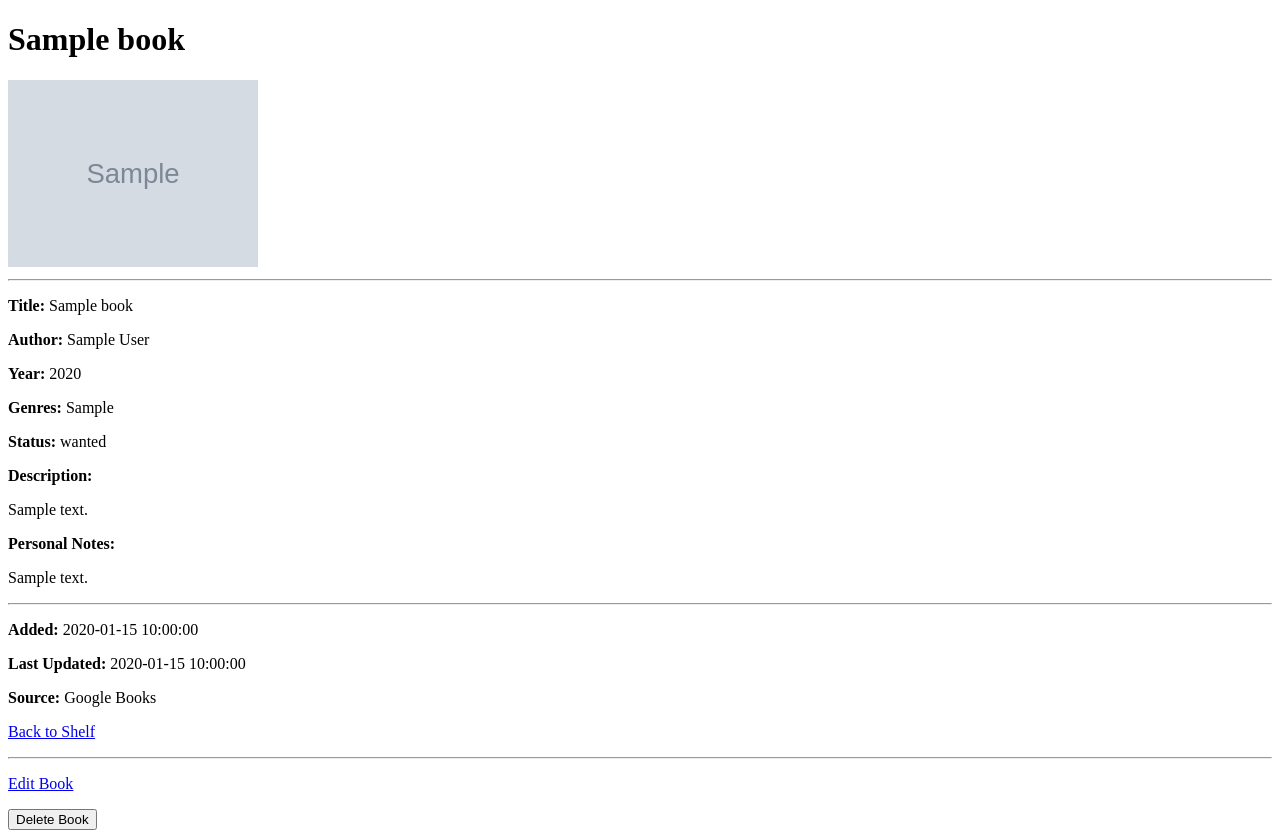
After one commit to em3rch/bookshelf-project, a Flask app: page /books/1 in a window 1280 px wide. The commit adds this page. Run offline with Flask 3, Linux system fonts and the light colour scheme; a user stored in the database is signed in; tables that the repository leaves empty hold one stand-in row (values such as "Sample post"); grey boxes marked "Sample" are stand-in pictures.

Commit message:
Did CRUD process on Book model

```diff
--- a/app/routes/books.py
+++ b/app/routes/books.py
@@ -1,12 +1,20 @@
-from flask import Blueprint, render_template, redirect, url_for
+import os
+from uuid import uuid4 # Universally Unique Identifier. Used to uniquely identify object , data, or files
+
+from flask import Blueprint, render_template, redirect, url_for, request, flash, abort
 from flask_login import current_user, login_required
 
+
+from werkzeug.utils import secure_filename
+
+from app.db_models import Book
+from app.extensions import db
 
 
 books_bp = Blueprint("books", __name__)
 
 
-@books_bp.route("/books-list")
+@books_bp.route("/books")
 @login_required
 def books_list_handler():
     books = current_user.books
@@ -15,7 +23,216 @@ def books_list_handler():
 
 
 
-@books_bp.route("/book-creation", methods=["GET", "POST"])
+@books_bp.route("/books/add", methods=["GET", "POST"])
 @login_required
-def book_creation_handler():
-    return render_template("book_creation.html")
+def book_add_handler():
+    if request.method == "POST":
+        title = request.form.get("title", "").strip()
+        author = request.form.get("author", "").strip()
+        year = request.form.get("year", "").strip()
+        genres = request.form.get("genres", "").strip()
+        description = request.form.get("description", "").strip()
+        status = request.form.get("status", "").strip()
+        notes = request.form.get("notes", "").strip()
+        cover = request.files.get("cover")
+
+        cover_filename = None
+
+        # Title verification
+        if not title:
+            flash("Book title is required.")
+            return redirect(url_for("books.book_add_handler"))
+
+        # Year verification
+        try:
+            year = int(year) if year else None
+        except ValueError:
+            flash("Year must be a number.")
+            return redirect(url_for("books.book_add_handler"))
+
+        # Status verification
+        if status not in Book.BOOK_STATUSES:
+            flash("Invalid status.")
+            return redirect(url_for("books.book_add_handler"))
+
+        # Cover verification
+        if cover and cover.filename:
+            extension = os.path.splitext(secure_filename(cover.filename))[1] # Get extension WITH the dot.
+
+            if extension.lower().replace('.', '') not in Book.ALLOWED_COVER_EXTENSIONS:
+                flash("Only PNG, JPG, JPED and WEBP files are allowed to be uploaded.")
+                return redirect(url_for("books.book_add_handler"))
+
+            cover_filename = f"{uuid4()}{extension}"
+
+            upload_path = os.path.join(
+                "app",
+                "static",
+                "uploads",
+                "covers",
+                cover_filename
+            )
+
+            cover.save(upload_path)
+
+        book = Book(
+            user_id=current_user.id,
+            google_id=None,
+            title=title,
+            author=author or None,
+            year=year,
+            genres=genres or None,
+            description=description or None,
+            status=status,
+            notes=notes or None,
+            cover_url=None,
+            cover_image=cover_filename
+        )
+
+        db.session.add(book)
+        db.session.commit()
+
+        flash("Book added successfully.")
+
+        return redirect(url_for("books.books_list_handler"))
+
+    return render_template("book_add.html")
+
+
+
+@books_bp.route("/books/<int:book_id>")
+@login_required
+def book_details_handler(book_id: int):
+    book = Book.query.get_or_404(book_id)
+
+    if book.user_id != current_user.id:
+        abort(403)
+
+    return render_template(
+        "book_details.html",
+        book=book
+    )
+
+
+@books_bp.route("/books/<int:book_id>/edit", methods=["GET", "POST"])
+@login_required
+def book_edit_handler(book_id: int):
+    book = Book.query.get_or_404(book_id)
+
+    if book.user_id != current_user.id:
+        abort(403)
+
+
+    if request.method == "POST":
+        title = request.form.get("title", "").strip()
+        author = request.form.get("author", "").strip()
+        year = request.form.get("year", "").strip()
+        genres = request.form.get("genres", "").strip()
+        description = request.form.get("description", "").strip()
+        status = request.form.get("status", "").strip()
+        notes = request.form.get("notes", "").strip()
+        cover = request.files.get("cover")
+
+        cover_filename = None
+
+        # Title verification
+        if not title:
+            flash("Title is required.")
+            return redirect(
+                url_for("books.book_edit_handler", book_id=book.id)
+            )
+
+        try:
+            year = int(year) if year else None
+        except ValueError:
+            flash("Year must be a number.")
+            return redirect(
+                url_for("books.book_edit_handler", book_id=book.id)
+            )
+
+        if status not in Book.BOOK_STATUSES:
+            flash("Invalid status.")
+            return redirect(
+                url_for("books.book_edit_handler", book_id=book.id)
+            )
+
+        if cover and cover.filename:
+            extension: str = os.path.splitext(secure_filename(cover.filename))[1]
+
+            if extension.lower().replace('.', '') not in Book.ALLOWED_COVER_EXTENSIONS:
+                flash("Only PNG, JPG, JPEG and WEBP are allowed.")
+                return redirect(url_for("books.book_edit_handler", book_id=book.id))
+
+            if book.cover_image:
+                old_file = os.path.join(
+                    "app",
+                    "static",
+                    "uploads",
+                    "covers",
+                    book.cover_image
+                )
+
+                if os.path.exists(old_file):
+                    os.remove(old_file)
+
+            cover_filename = f"{uuid4()}{extension}"
+
+            upload_path = os.path.join(
+                "app",
+                "static",
+                "uploads",
+                "covers",
+                cover_filename
+            )
+
+            cover.save(upload_path)
+
+        book.title = title
+        book.author = author or None
+        book.year = year
+        book.genres = genres or None
+        book.description = description or None
+        book.status = status
+        book.notes = notes or None
+
+        if cover_filename:
+            book.cover_image = cover_filename
+
+        db.session.commit()
+
+        flash("Book updated successfully.")
+
+        return redirect(url_for("books.book_details_handler", book_id=book.id))
+
+    return render_template(
+        "book_edit.html",
+        book=book
+    )
+
+
+@books_bp.route("/books/<int:book_id>/delete", methods=["POST"])
+@login_required
+def book_delete_handler(book_id: int):
+    book = Book.query.get_or_404(book_id)
+
+    if book.user_id != current_user.id:
+        abort(403)
+
+    if book.cover_image:
+        cover_path = os.path.join(
+            "app",
+            "static",
+            "uploads",
+            "covers",
+            book.cover_image
+        )
+
+        if os.path.exists(cover_path):
+            os.remove(cover_path)
+
+    db.session.delete(book)
+    db.session.commit()
+
+    flash("Book has been removed from your bookshelf.")
+
+    return redirect(url_for("books.books_list_handler"))
--- /dev/null
+++ b/app/templates/book_details.html
@@ -0,0 +1,107 @@
+{% extends "base.html" %}
+
+{% block title %}{{ book.title }}{% endblock %}
+
+{% block content %}
+
+    <h1>{{ book.title }}</h1>
+
+    {% if book.cover_image %}
+        <img
+            src="{{ url_for('static', filename='uploads/covers/' + book.cover_image) }}"
+            alt="{{ book.title }}"
+            width="250"
+        >
+    {% elif book.cover_url %}
+        <img
+            src="{{ book.cover_url }}"
+            alt="{{ book.title }}"
+            width="250"
+        >
+    {% endif %}
+
+    <hr>
+
+    <p><strong>Title:</strong> {{ book.title }}</p>
+
+    <p>
+        <strong>Author:</strong>
+        {{ book.author if book.author else "Unknown" }}
+    </p>
+
+    <p>
+        <strong>Year:</strong>
+        {{ book.year if book.year else "-" }}
+    </p>
+
+    <p>
+        <strong>Genres:</strong>
+        {{ book.genres if book.genres else "-" }}
+    </p>
+
+    <p>
+        <strong>Status:</strong>
+        {{ book.status }}
+    </p>
+
+    <p>
+        <strong>Description:</strong>
+    </p>
+
+    <p>
+        {{ book.description if book.description else "No description." }}
+    </p>
+
+    <p>
+        <strong>Personal Notes:</strong>
+    </p>
+
+    <p>
+        {{ book.notes if book.notes else "No notes." }}
+    </p>
+
+    <hr>
+
+    <p>
+        <strong>Added:</strong>
+        {{ book.added_at }}
+    </p>
+
+    <p>
+        <strong>Last Updated:</strong>
+        {{ book.updated_at }}
+    </p>
+
+    <p>
+        <strong>Source:</strong>
+        {% if book.google_id %}
+            Google Books
+        {% else %}
+            Manual Entry
+        {% endif %}
+    </p>
+
+    <p>
+        <a href="{{ url_for('books.books_list_handler') }}">
+            Back to Shelf
+        </a>
+    </p>
+
+    <hr>
+
+    <p>
+        <a href="{{ url_for('books.book_edit_handler', book_id=book.id) }}">
+            Edit Book
+        </a>
+    </p>
+
+    <form
+        action="{{ url_for('books.book_delete_handler', book_id=book.id) }}"
+        method="POST"
+        onsubmit="return confirm('Delete this book?');">
+        <button type="submit">
+            Delete Book
+        </button>
+    </form>
+
+{% endblock %}
```
Also changed, not shown: app/db_models.py (+13 -1 lines), app/templates/book_add.html (added, +54 -0 lines), app/templates/book_creation.html (deleted, +0 -12 lines), app/templates/book_edit.html (added, +100 -0 lines), app/templates/book_list.html (+15 -4 lines).
